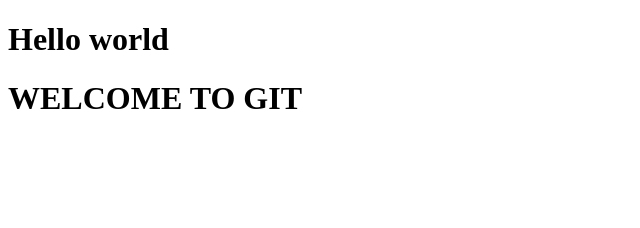
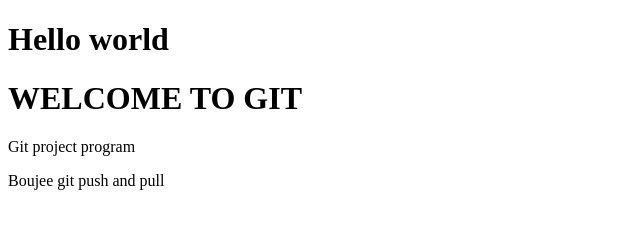
Before and after one commit to boujee7/Git-Project, a plain HTML site: page index.html in a window 1280 px wide. Shown: the whole page, without its empty margins (0-640 px from the left). Drawn offline with Linux system fonts and the light colour scheme.

Commit message:
second commit

```diff
--- a/index.html
+++ b/index.html
@@ -9,5 +9,7 @@
 <body>
     <h1>Hello world</h1>
     <h1>WELCOME TO GIT</h1>
+    <p>Git project program</p>
+    <p>Boujee git push and pull</p>
 </body>
 </html>
```
